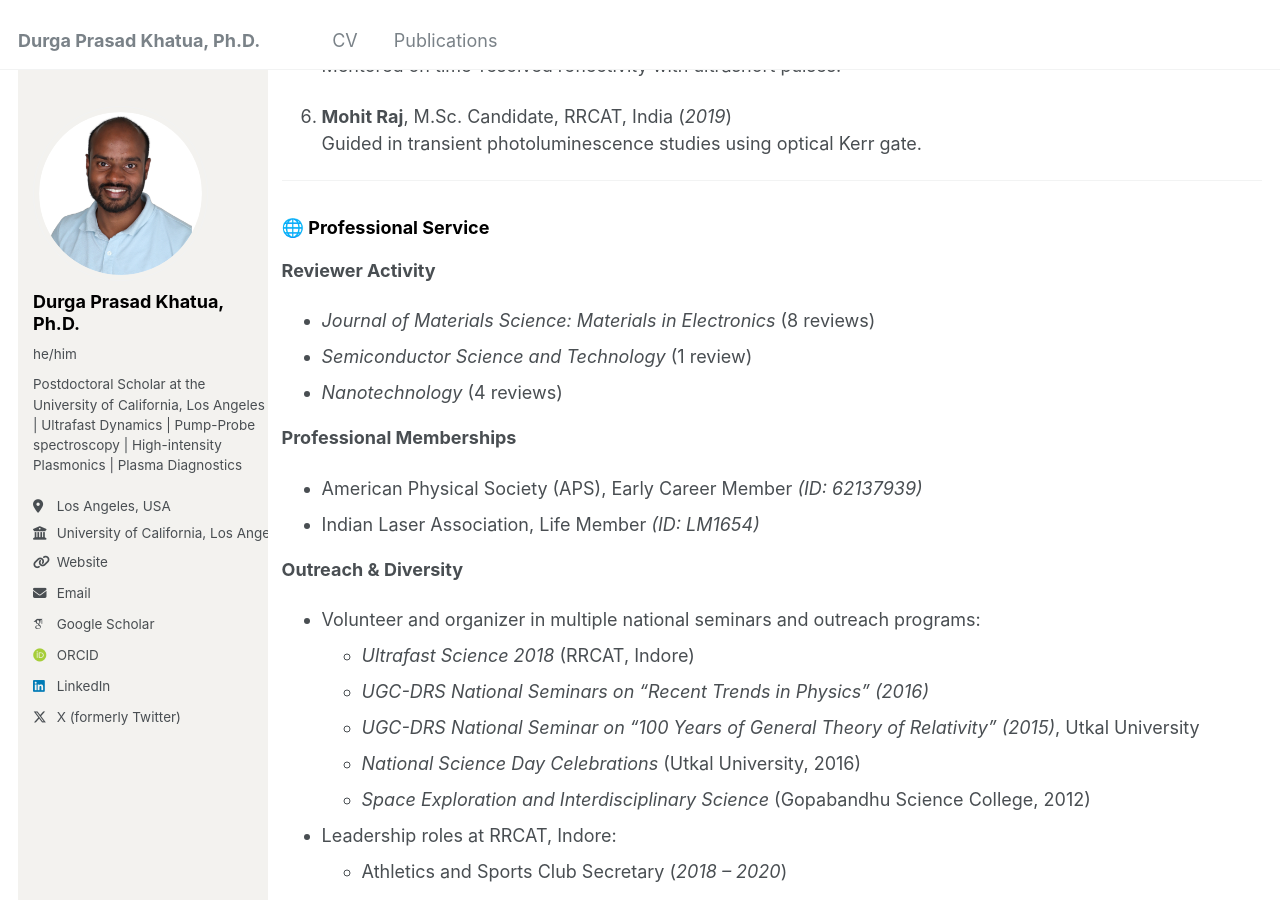
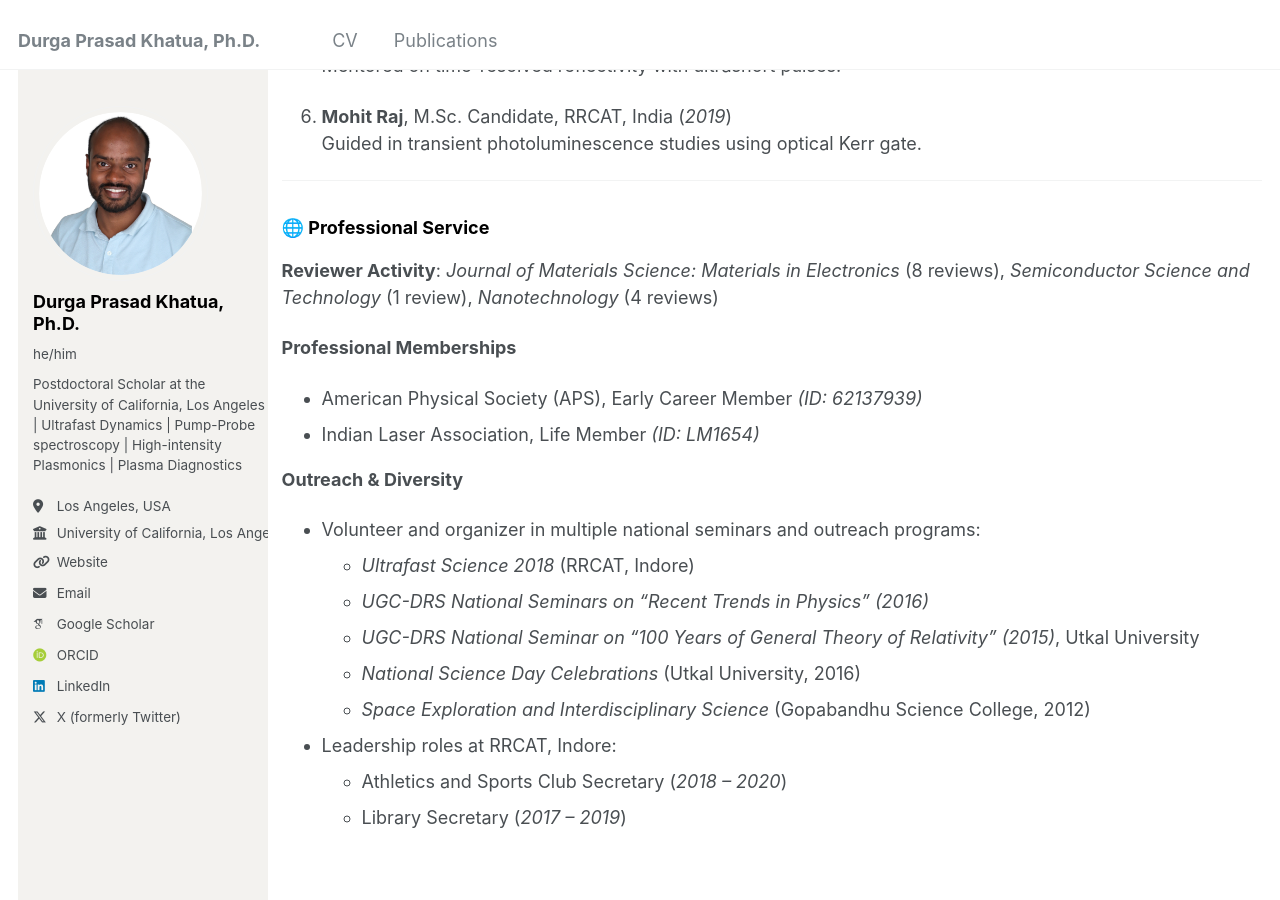
Before and after one commit to Khatua03/DurgaPrasadKhatua.github.io, a Jekyll site: the page built from _pages/cv.md, in a window 1280 px wide and 900 px high, scrolled down 3129 px. Built offline with Jekyll 4.4.1, drawn with Linux system fonts in a browser that asks for light colours; some web fonts are replaced.

Commit message:
Update cv.md

```diff
--- a/_pages/cv.md
+++ b/_pages/cv.md
@@ -114,10 +114,7 @@ P.G. Department of Physics, Utkal University, Bhubaneswar, India
 
 ### 🌐 Professional Service
 
-**Reviewer Activity**
-- *Journal of Materials Science: Materials in Electronics* (8 reviews)
-- *Semiconductor Science and Technology* (1 review)
-- *Nanotechnology* (4 reviews)
+**Reviewer Activity**: *Journal of Materials Science: Materials in Electronics* (8 reviews), *Semiconductor Science and Technology* (1 review), *Nanotechnology* (4 reviews)
 
 **Professional Memberships**
 - American Physical Society (APS), Early Career Member *(ID: 62137939)*
```
